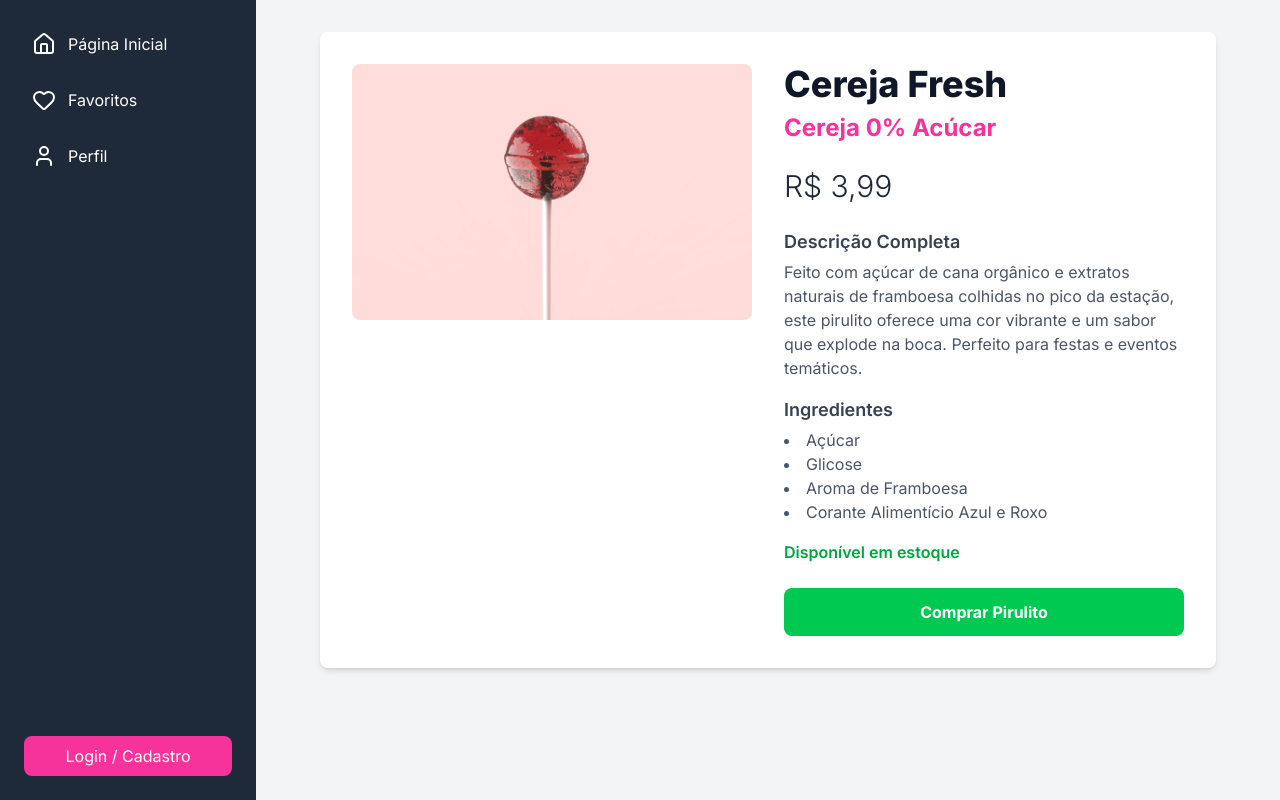
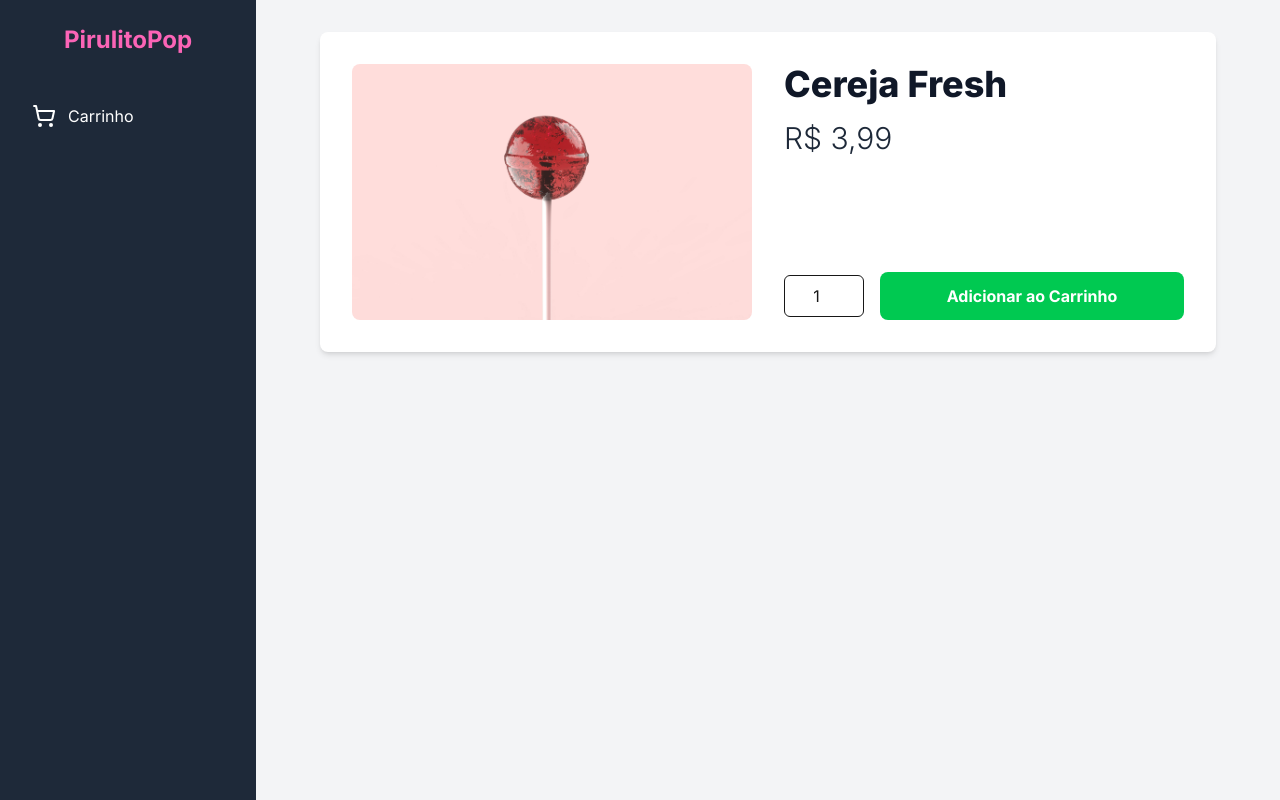
Before and after one commit to LuizCavalini/PAME-25.1-Entrega-3---LuizCavalini, a Next.js app in the folder loja-de-pirulitos/: page /pirulito/1 in a window 1280 px wide. Built offline with nearby package versions, Linux system fonts and the light colour scheme.

Commit message:
alterações page pirulito linkando carrinho, adicionando carrinho barra lateral

```diff
--- a/loja-de-pirulitos/src/app/pirulito/[id]/page.tsx
+++ b/loja-de-pirulitos/src/app/pirulito/[id]/page.tsx
@@ -1,7 +1,11 @@
+"use client";
+
+import { useState, useEffect } from "react";
 import { lollipops } from "@/data/Pirulitos";
 import { Lollipop } from "@/types";
 import Image from "next/image";
 import { notFound } from "next/navigation";
+import { useCart } from "@/lib/Carrinho";
 
 interface PirulitoDetalhePageProps {
   params: {
@@ -9,18 +13,35 @@ interface PirulitoDetalhePageProps {
   };
 }
 
-// Função para buscar o pirulito (simulando uma chamada de API)
-async function getLollipop(id: number): Promise<Lollipop | undefined> {
+
+const getLollipop = (id: number): Lollipop | undefined => {
     return lollipops.find(p => p.id === id);
 }
 
+export default function PirulitoDetalhePage({ params }: PirulitoDetalhePageProps) {
+  const [lollipop, setLollipop] = useState<Lollipop | null>(null);
+  const [quantity, setQuantity] = useState(1); // Estado para a quantidade
+  const { addToCart } = useCart(); // Acessar a função do carrinho
 
-export default async function PirulitoDetalhePage({ params }: PirulitoDetalhePageProps) {
-  const lollipopId = parseInt(params.id, 10);
-  const lollipop = await getLollipop(lollipopId);
+  useEffect(() => {
+    const lollipopId = parseInt(params.id, 10);
+    const foundLollipop = getLollipop(lollipopId);
+    if (foundLollipop) {
+      setLollipop(foundLollipop);
+    } else {
+      notFound();
+    }
+  }, [params.id]);
+
+  const handleAddToCart = () => {
+    if (lollipop) {
+      addToCart(lollipop, quantity);
+      alert(`${quantity} ${lollipop.name} adicionado(s) ao carrinho!`);
+    }
+  };
 
   if (!lollipop) {
-    notFound(); // Redireciona para página 404 se não encontrar
+    return <div>Carregando...</div>;
   }
 
   return (
@@ -40,36 +61,32 @@ export default async function PirulitoDetalhePage({ params }: PirulitoDetalhePag
         {/* Coluna de Informações */}
         <div className="flex flex-col">
           <h1 className="text-4xl font-extrabold text-gray-900">{lollipop.name}</h1>
-          <p className="text-2xl text-pink-500 font-bold my-2">{lollipop.flavor}</p>
+          {/* ... (outras informações do pirulito) ... */}
           <p className="text-3xl font-light text-gray-800 mt-4">
             R$ {lollipop.price.toFixed(2).replace('.', ',')}
           </p>
 
-          <div className="mt-6">
-            <h3 className="text-lg font-semibold text-gray-700">Descrição Completa</h3>
-            <p className="text-gray-600 mt-1">{lollipop.longDescription}</p>
-          </div>
-
-          <div className="mt-4">
-            <h3 className="text-lg font-semibold text-gray-700">Ingredientes</h3>
-            <ul className="list-disc list-inside text-gray-600 mt-1">
-              {lollipop.ingredients.map(ing => <li key={ing}>{ing}</li>)}
-            </ul>
-          </div>
-
-          <div className="mt-4">
-            <p className={`font-semibold ${lollipop.isAvailable ? 'text-green-600' : 'text-red-600'}`}>
-              {lollipop.isAvailable ? 'Disponível em estoque' : 'Indisponível no momento'}
-            </p>
-          </div>
+          {/* ... (descrição, ingredientes) ... */}
 
           <div className="mt-auto pt-6">
-            <button
-              disabled={!lollipop.isAvailable}
-              className="w-full bg-green-500 text-white font-bold py-3 rounded-lg hover:bg-green-600 transition-colors disabled:bg-gray-400 disabled:cursor-not-allowed"
-            >
-              Comprar Pirulito
-            </button>
+            {/* 6. Substituir o botão "Comprar" pelo seletor de quantidade e "Adicionar ao Carrinho" */}
+            <div className="flex items-center gap-4">
+              <input
+                type="number"
+                min="1"
+                value={quantity}
+                onChange={(e) => setQuantity(parseInt(e.target.value, 10))}
+                className="w-20 p-2 border rounded-md text-center"
+                disabled={!lollipop.isAvailable}
+              />
+              <button
+                onClick={handleAddToCart}
+                disabled={!lollipop.isAvailable}
+                className="flex-1 bg-green-500 text-white font-bold py-3 rounded-lg hover:bg-green-600 transition-colors disabled:bg-gray-400 disabled:cursor-not-allowed"
+              >
+                Adicionar ao Carrinho
+              </button>
+            </div>
           </div>
         </div>
       </div>
--- a/loja-de-pirulitos/src/components/BarraLateral.tsx
+++ b/loja-de-pirulitos/src/components/BarraLateral.tsx
@@ -1,29 +1,33 @@
+"use client";
+
 import Link from "next/link";
-import { Home, Heart, User } from "lucide-react";
+import { Home, Heart, User, ShoppingCart } from "lucide-react";
+import { useCart } from "@/lib/Carrinho";
 
 export default function Sidebar() {
+  const { cartItems } = useCart(); // Acessar os itens do carrinho
+
+  // Calcula o total de itens (somando as quantidades)
+  const totalItems = cartItems.reduce((sum, item) => sum + item.quantity, 0);
+
   return (
     <aside className="w-64 bg-gray-800 text-white p-6 flex flex-col">
+      <h2 className="text-2xl font-bold mb-10 text-center text-pink-400">PirulitoPop</h2>
+      <nav className="flex flex-col space-y-4">
+        {/* ... (links Home, Favoritos, Perfil) ... */}
 
-      <nav className="flex flex-col space-y-4">
-        <Link href="/" className="flex items-center space-x-3 p-2 rounded-lg hover:bg-gray-700 transition-colors">
-          <Home className="h-6 w-6" />
-          <span>Página Inicial</span>
-        </Link>
-        <Link href="/favoritos" className="flex items-center space-x-3 p-2 rounded-lg hover:bg-gray-700 transition-colors">
-          <Heart className="h-6 w-6" />
-          <span>Favoritos</span>
-        </Link>
-        <Link href="/perfil" className="flex items-center space-x-3 p-2 rounded-lg hover:bg-gray-700 transition-colors">
-          <User className="h-6 w-6" />
-          <span>Perfil</span>
+        {/* 5. Adicionar link para o carrinho */}
+        <Link href="/carrinho" className="relative flex items-center space-x-3 p-2 rounded-lg hover:bg-gray-700 transition-colors">
+          <ShoppingCart className="h-6 w-6" />
+          <span>Carrinho</span>
+          {totalItems > 0 && (
+            <span className="absolute top-0 right-0 -mt-1 -mr-1 flex items-center justify-center bg-pink-500 text-white text-xs rounded-full h-5 w-5">
+              {totalItems}
+            </span>
+          )}
         </Link>
       </nav>
-      <div className="mt-auto">
-        <Link href="/login" className="block text-center w-full bg-pink-500 py-2 rounded-lg hover:bg-pink-600 transition-colors">
-            Login / Cadastro
-        </Link>
-      </div>
+      {/* ... (resto da sidebar) ... */}
     </aside>
   );
 }
```
Also changed, not shown: loja-de-pirulitos/src/app/layout.tsx (+5 -2 lines).
